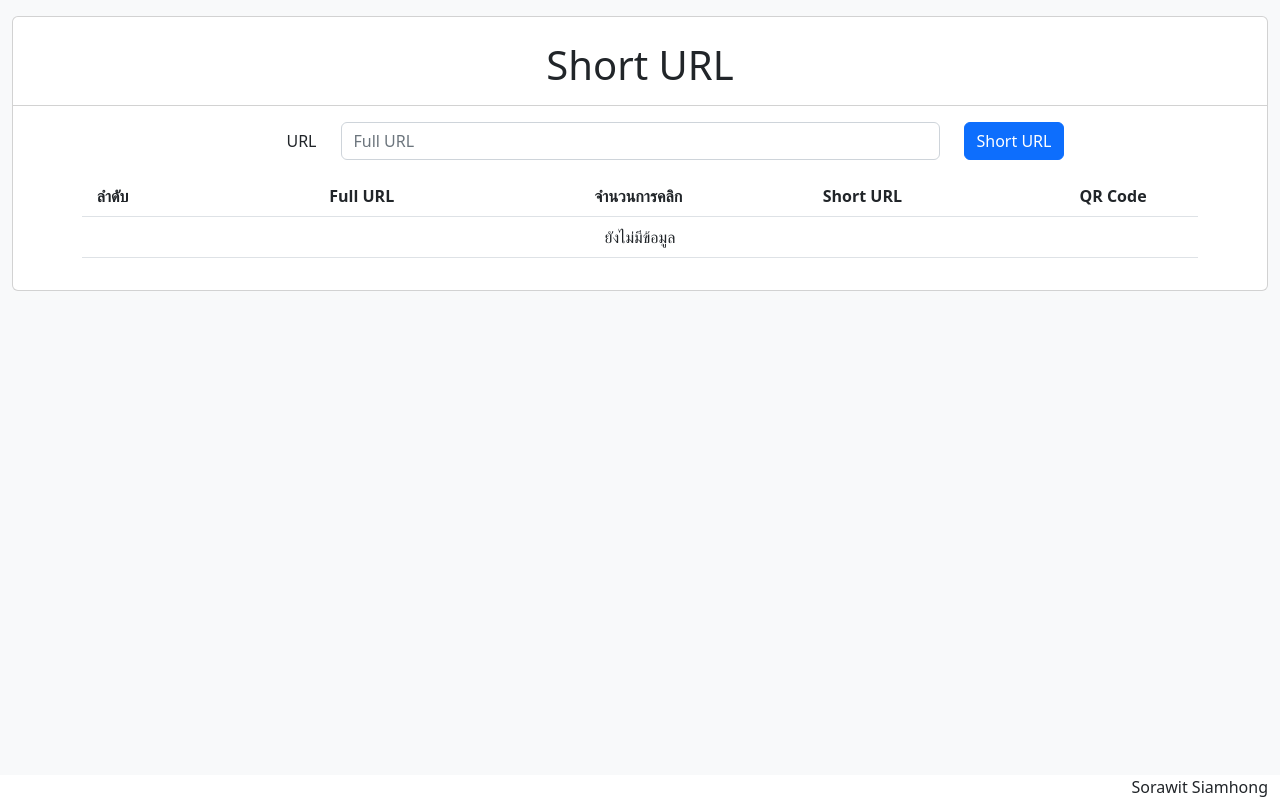
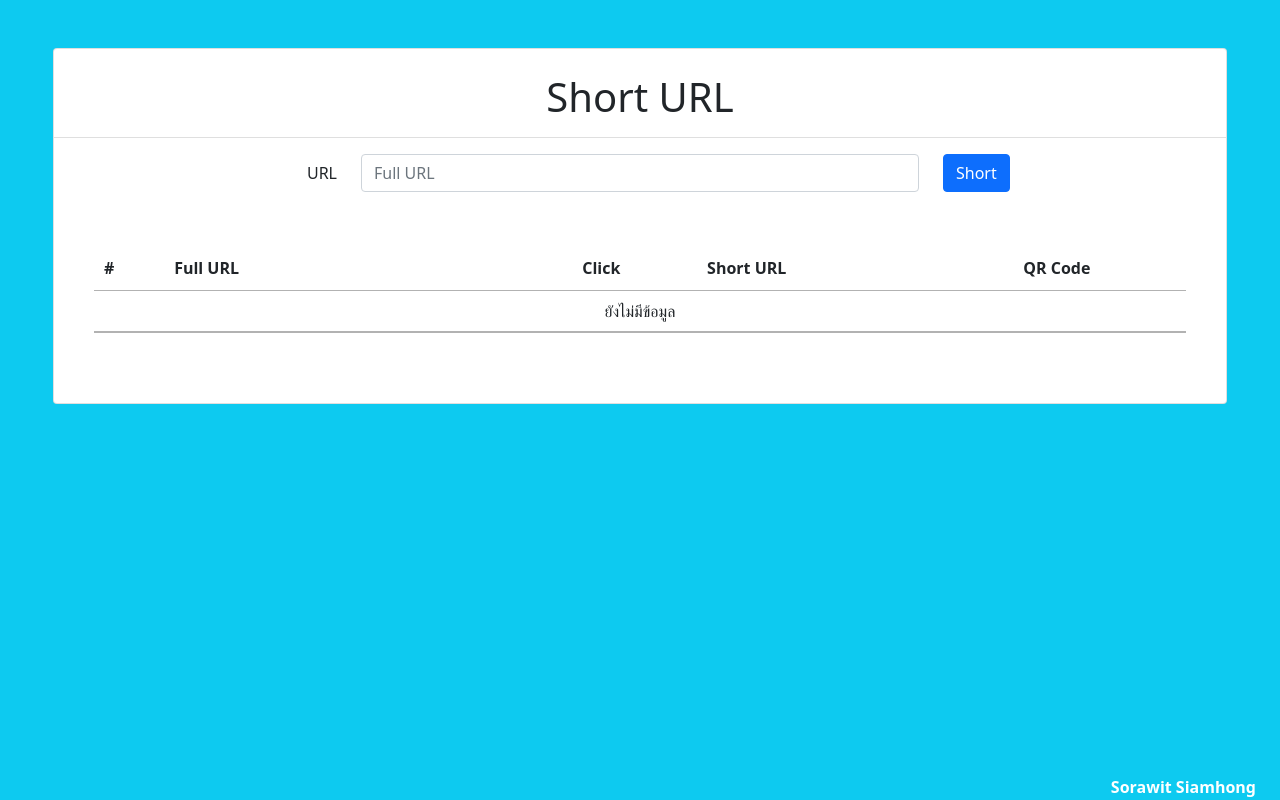
Before and after one commit to Nuksaker/ShortURL, a PHP site: page / in a window 1280 px wide. Run offline with PHP 8.4, Linux system fonts and the light colour scheme; data that the repository does not hold is empty; some libraries are stand-ins or nearby versions.

Commit message:
first commit

```diff
--- a/Modules/data.php
+++ b/Modules/data.php
@@ -14,7 +14,9 @@ if (empty($rowData)) {
 } else {
     foreach ($rowData as $key => $rowURL) {
         $key++;
-        $QR_Code = "https://chart.googleapis.com/chart?chs=100x100&cht=qr&chl=".'url?u='.$rowURL['full_url'];
+        // $QR_Code = "https://chart.googleapis.com/chart?chs=80x80&cht=qr&chl=" . $servername . 'url?u=' . $rowURL['short_url'];;
+
+        $QR_Code = "https://api.qrserver.com/v1/create-qr-code/?size=60x60&data=".$rowURL['full_url'];;
     ?>
         <tr>
             <td><?php echo $key; ?></td>
@@ -25,12 +27,13 @@ if (empty($rowData)) {
                 <span><?php echo $rowURL['click']; ?></span>
             </td>
             <td>
-                <a href="<?php echo 'url?u='.$rowURL['short_url']; ?>" target="_blank" id="clickURL"><?php echo $servername.'url?u='.$rowURL['short_url']; ?></a>
+                <a href="<?php echo 'url?u=' . $rowURL['short_url']; ?>" target="_blank" id="shortURL" data-id="Copy_<?php echo $key ?>"><?php echo $servername . 'url?u=' . $rowURL['short_url']; ?></a>
             </td>
             <td>
-                <img src="<?php echo $QR_Code ?>" title="Link to my Website" />
+                <img src="<?php echo $QR_Code ?>" title="Link to Website" />
             </td>
         </tr>
 <?php
     }
 }
+?>
--- a/index.php
+++ b/index.php
@@ -1,26 +1,6 @@
 <?php
 require_once 'Config/db.php';
-if (isset($_REQUEST['u'])) {
-    $url = $_REQUEST['u'];
-    // echo $url;
 
-    $check = $conn->prepare("SELECT full_url, click FROM `url` WHERE short_url = '$url'");
-    $check->execute();
-    $row = $check->fetch(PDO::FETCH_OBJ);
-
-    // echo '<br>'.$row->full_url;
-    // echo '<br>'.$row->click;
-
-    $click = $row->click + 1;
-
-    echo '<br>' . $click;
-    $instClick = $conn->prepare("UPDATE `url` SET click=:click WHERE short_url = '$url'");
-    $instClick->bindParam(":click", $click, PDO::PARAM_INT);
-    $instClick->execute();
-    print_r($row);
-
-    header("Location: $row->full_url");
-}
 ?>
 
 <!DOCTYPE html>
@@ -31,22 +11,32 @@ if (isset($_REQUEST['u'])) {
     <meta http-equiv="X-UA-Compatible" content="IE=edge">
     <meta name="viewport" content="width=device-width, initial-scale=1.0">
     <title>Short URL</title>
-
+    <link rel="stylesheet" href="https://cdn.datatables.net/1.12.1/css/jquery.dataTables.min.css">
     <!-- CSS only -->
     <link href="https://cdn.jsdelivr.net/npm/bootstrap@5.2.0/dist/css/bootstrap.min.css" rel="stylesheet" integrity="sha384-gH2yIJqKdNHPEq0n4Mqa/HGKIhSkIHeL5AyhkYV8i59U5AR6csBvApHHNl/vI1Bx" crossorigin="anonymous">
+    <link rel="stylesheet" href="https://cdnjs.cloudflare.com/ajax/libs/twitter-bootstrap/5.1.3/css/bootstrap.min.css">
+    <link rel="stylesheet" href="https://cdn.datatables.net/1.12.1/css/dataTables.bootstrap5.min.css">
     <style>
         td {
             vertical-align: middle;
         }
+
+        .text__footer {
+            font-weight: bolder;
+        }
+        .dataTables_length{
+            display: none;
+        }
     </style>
 </head>
 
-<body class="bg-light">
-
-    <div class="container-fluid mt-3">
-        <div class="card">
+<body class="bg-info">
+    <div class="container-fluid mt-5 d-flex justify-content-center">
+        <div class="card ">
             <div class="card-header bg-white mt-3">
-                <h1 class="text-center ">Short URL</h1>
+                <div class="row">
+                    <h1 class="text-center">Short URL</h1>
+                </div>
             </div>
             <div class="card-body">
                 <form action="Modules/Insert.php" method="post">
@@ -59,21 +49,18 @@ if (isset($_REQUEST['u'])) {
                             <input type="text" class="form-control" name="full_url" id="fullURL" placeholder="Full URL">
                         </div>
                         <div class="col-3">
-                            <button type="submit" name="insertData" id="addShort" class="btn btn-primary">Short URL</button>
-                            <!-- <button id="summit" class="btn btn-primary mb-3">Short URL</button> -->
-                            <!-- <button type="button" id="editShort" class="btn btn-primary" data-bs-toggle="modal" data-bs-target="#ShortURL"> -->
-                            <!-- Short URL -->
-                            <!-- </button> -->
+                            <button type="submit" name="insertData" id="addShort" class="btn btn-primary">Short</button>
                         </div>
                     </div>
                 </form>
 
-                <div class="container my-3 w-auto">
-                    <table class="table table-hover ">
+                <div class="container my-5 w-auto">
+                    <div class="table-responsive">
+                        <table class="table table-hover" id="myTable">
                             <thead class="text-center">
-                            <th style="width: 5vw;">ลำดับ</th>
+                                <th style="width: 5vw;">#</th>
                                 <th style="width: 40vw;">Full URL</th>
-                            <th style="width: 10vw;">จำนวนการคลิก</th>
+                                <th style="width: 10vw;">Click</th>
                                 <th style="width: 30vw;">Short URL</th>
                                 <th style="width: 15vw;">QR Code</th>
                             </thead>
@@ -87,14 +74,15 @@ if (isset($_REQUEST['u'])) {
                 </div>
             </div>
         </div>
+    </div>
 
 
-    <footer class="position-fixed bottom-0 end-0 w-100 bg-white" style="height: 25px;">
+    <footer class="position-fixed bottom-0 end-0 w-100 bg-info" style="height: 25px;">
         <div class="container-fluid">
             <div class="row text-end">
                 <div class="col-12">
-                    <div class="copyright text-sm y">
-                        <span class="text-bold">Sorawit Siamhong</span>
+                    <div class="copyright">
+                        <span class="text-bold text-white text__footer">Sorawit Siamhong</span>
                     </div>
                     </ul>
                 </div>
@@ -102,21 +90,28 @@ if (isset($_REQUEST['u'])) {
         </div>
     </footer>
 
-    <!-- JavaScript Bundle with Popper -->
     <script src="https://cdn.jsdelivr.net/npm/bootstrap@5.2.0/dist/js/bootstrap.bundle.min.js" integrity="sha384-A3rJD856KowSb7dwlZdYEkO39Gagi7vIsF0jrRAoQmDKKtQBHUuLZ9AsSv4jD4Xa" crossorigin="anonymous"></script>
     <script src="https://code.jquery.com/jquery-3.6.0.js" integrity="sha256-H+K7U5CnXl1h5ywQfKtSj8PCmoN9aaq30gDh27Xc0jk=" crossorigin="anonymous"></script>
-    <script src="//cdn.jsdelivr.net/npm/sweetalert2@11"></script>
+    <script src="https://cdn.jsdelivr.net/npm/sweetalert2@11"></script>
+    <script src="https://cdn.datatables.net/1.12.1/js/jquery.dataTables.min.js"></script>
+    <script src="https://cdn.datatables.net/1.12.1/js/dataTables.bootstrap5.min.js"></script>
+
     <script>
-        // $("#addShort").on("click", function() {
-        //     FullURL = $("#fullURL").val();
-        //     if (FullURL == '') {
-        //         Swal.fire(
-        //             'ไม่มีข้อมูล Full URL!',
-        //             'กรุณากรอกข้อมูลลิ้ง !!!',
-        //             'error'
-        //         )
-        //     }
-        // })
+        $(document).ready(function() {
+            $('#myTable').DataTable({
+                ordering: false,
+                // lengthMenu: false,
+                oLanguage: {
+                    sSearch: "ค้นหาเว็ปไซต์",
+                },
+                language: {
+                    zeroRecords: 'ยังไม่มีนักศึกษาในกลุ่มเรียน',
+                    info: 'Page _PAGE_ to _PAGES_',
+                    infoEmpty: 'No records available',
+                    infoFiltered: '(filtered from _MAX_ total records)',
+                },
+            });
+        });
     </script>
 
 </html>
--- a/url.php
+++ b/url.php
@@ -18,4 +18,4 @@ $instClick->bindParam(":click", $click, PDO::PARAM_INT);
 $instClick->execute();
 print_r($row);
 
-header("Location: $row->full_url");
+header("Location: $row->full_url",1500);
```
Also changed, not shown: Modules/Insert.php (+13 -2 lines), README.md (added). Lines whose indentation alone changed are shown as unchanged.
